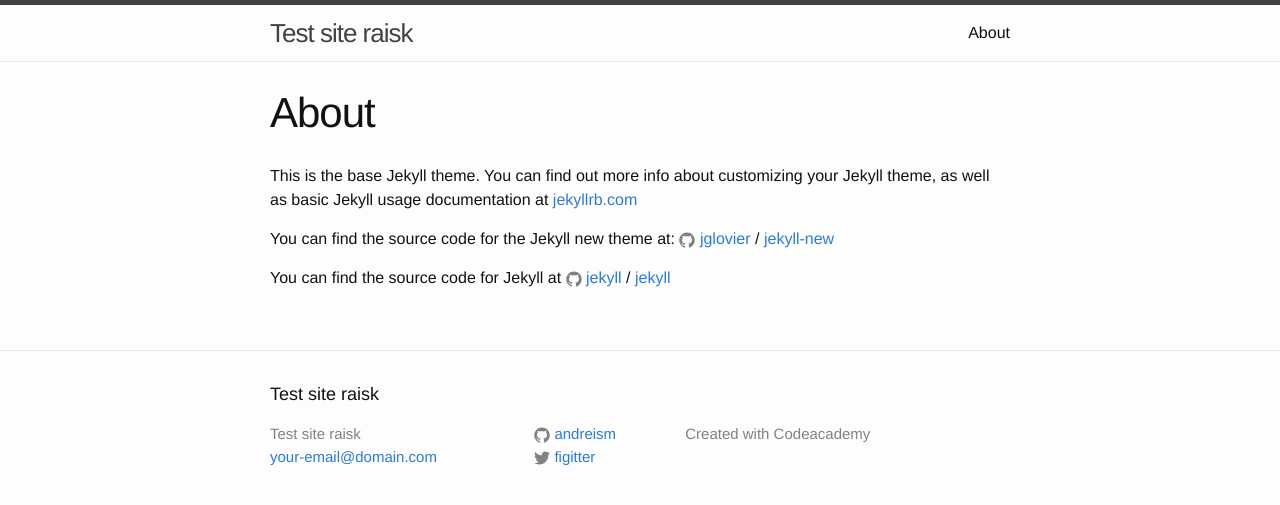
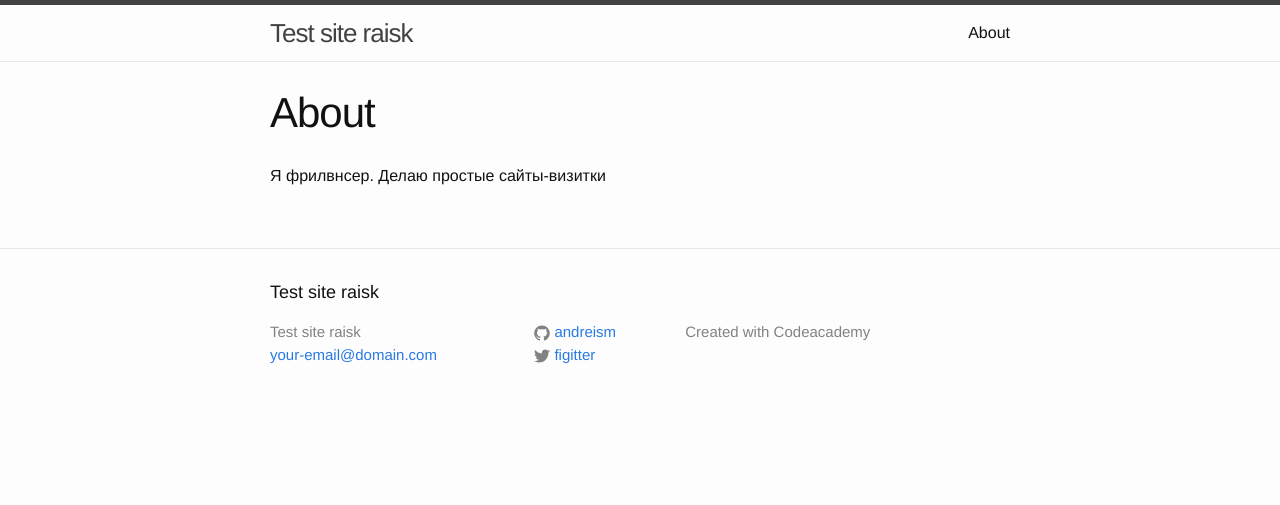
Before and after one commit to andreism/andreism.github.io, a Jekyll site: the page built from about.md, in a window 1280 px wide. Shown: the top 505 px of the page. Built offline with Jekyll 4.4.1, drawn with Linux system fonts in a browser that asks for light colours; Markdown is read by kramdown in place of the engine named in the settings.

Commit message:
Update about.md

```diff
--- a/about.md
+++ b/about.md
@@ -4,12 +4,5 @@ title: About
 permalink: /about/
 ---
 
-This is the base Jekyll theme. You can find out more info about customizing your Jekyll theme, as well as basic Jekyll usage documentation at [jekyllrb.com](http://jekyllrb.com/)
 
-You can find the source code for the Jekyll new theme at:
-{% include icon-github.html username="jglovier" %} /
-[jekyll-new](https://github.com/jglovier/jekyll-new)
-
-You can find the source code for Jekyll at
-{% include icon-github.html username="jekyll" %} /
-[jekyll](https://github.com/jekyll/jekyll)
+Я фрилвнсер. Делаю простые сайты-визитки
```
